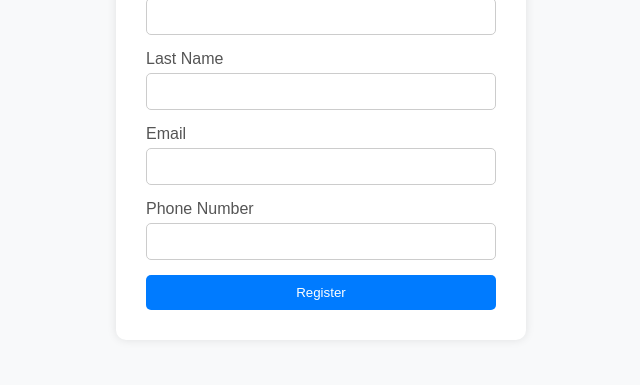
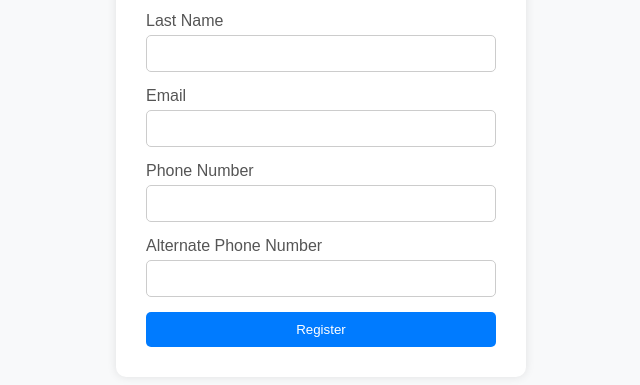
Before and after one commit to thameenanousheen-gif/5b8_devops, a plain HTML site: page index.html in a window 1280 px wide. Shown: the part 297-682 px from the top of the page, without its empty margins (319-959 px from the left). Drawn offline with Linux system fonts and the light colour scheme.

Commit message:
extra field added

```diff
--- a/index.html
+++ b/index.html
@@ -98,6 +98,10 @@
         <label for="phNo">Phone Number</label>
         <input type="text" id="phNo" name="phNo" pattern="\d{10}" title="Phone number must be 10 digits only" required>
       </div>
+         <div class="input-box">
+        <label for="phNo">Alternate Phone Number</label>
+        <input type="text" id="phNo" name="phNo" pattern="\d{10}" title="Phone number must be 10 digits only" required>
+      </div>
 
       <button type="submit" class="submit-btn">Register</button>
 
```
